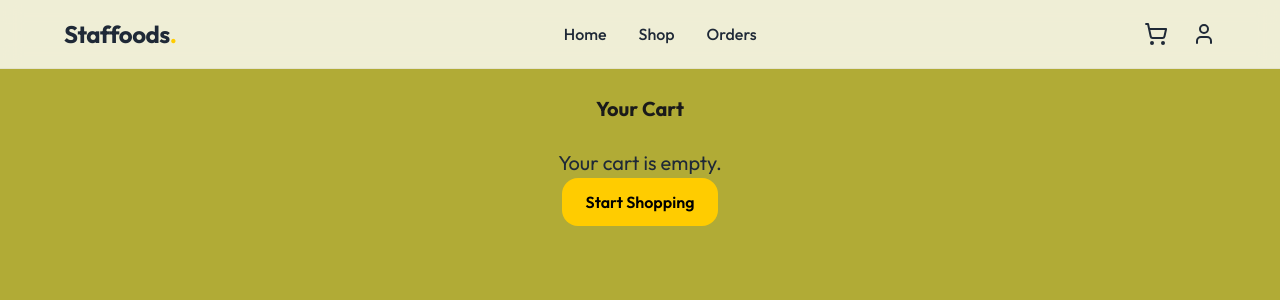
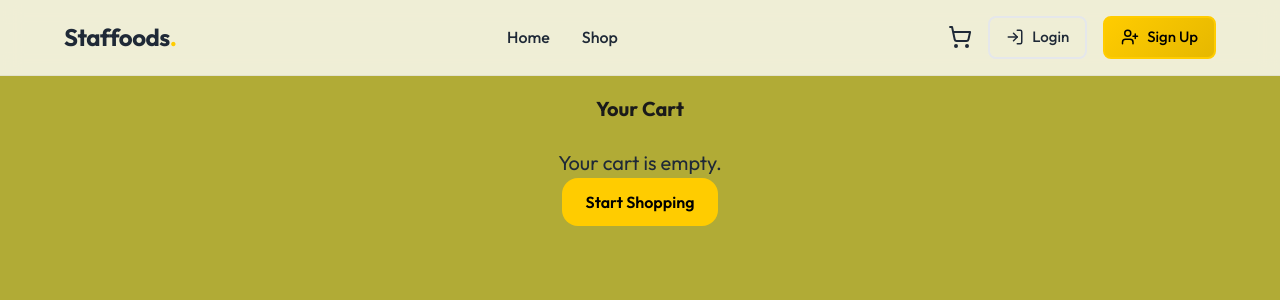
Before and after one commit to PsammystPrime/Staffood, a React (Vite) app in the folder frontend/: page /cart in a window 1280 px wide. Shown: the top 300 px of the page. Built offline with nearby package versions, Linux system fonts and the light colour scheme.

Commit message:
create frontend user authentication sucessfully

```diff
--- a/frontend/src/App.jsx
+++ b/frontend/src/App.jsx
@@ -13,20 +13,38 @@ import AdminProducts from './admin/AdminProducts';
 import AdminOrders from './admin/AdminOrders';
 import AdminUsers from './admin/AdminUsers';
 import { ShopProvider } from './context/ShopContext';
+import { AuthProvider } from './context/AuthContext';
+import ProtectedRoute from './components/ProtectedRoute';
 
 function App() {
   return (
+    <AuthProvider>
       <ShopProvider>
         <BrowserRouter>
           <Routes>
             <Route path="/" element={<Home />} />
             <Route path="/cart" element={<Cart />} />
-          <Route path="/checkout" element={<Checkout />} />
-          <Route path="/history" element={<OrderHistory />} />
             <Route path="/products" element={<Shop />} />
-          <Route path="/profile" element={<Profile />} />
             <Route path="/login" element={<Login />} />
             <Route path="/register" element={<Register />} />
+
+            {/* Protected Routes */}
+            <Route path="/checkout" element={
+              <ProtectedRoute>
+                <Checkout />
+              </ProtectedRoute>
+            } />
+            <Route path="/history" element={
+              <ProtectedRoute>
+                <OrderHistory />
+              </ProtectedRoute>
+            } />
+            <Route path="/profile" element={
+              <ProtectedRoute>
+                <Profile />
+              </ProtectedRoute>
+            } />
+
             <Route path="/admin-login" element={<AdminLogin />} />
             <Route path="/admin" element={<AdminDashboard />} />
             <Route path="/admin/products" element={<AdminProducts />} />
@@ -35,6 +53,7 @@ function App() {
           </Routes>
         </BrowserRouter>
       </ShopProvider>
+    </AuthProvider>
   );
 }
 
--- a/frontend/src/components/Navbar.css
+++ b/frontend/src/components/Navbar.css
@@ -45,7 +45,62 @@
 .nav-actions {
     display: flex;
     align-items: center;
-    gap: 1.5rem;
+    gap: 1rem;
+}
+
+.btn-auth {
+    display: flex;
+    align-items: center;
+    gap: 0.5rem;
+    padding: 0.5rem 1rem;
+    border-radius: 0.5rem;
+    font-weight: 500;
+    transition: all 0.2s;
+    text-decoration: none;
+    font-size: 0.9375rem;
+    border: 2px solid transparent;
+}
+
+.btn-auth {
+    color: var(--color-text);
+    border-color: #e5e7eb;
+}
+
+.btn-auth:hover {
+    background-color: #f9fafb;
+    border-color: var(--color-primary);
+}
+
+.btn-auth-primary {
+    background: linear-gradient(135deg, var(--color-primary) 0%, var(--color-primary-dark) 100%);
+    color: #000;
+    border-color: var(--color-primary);
+}
+
+.btn-auth-primary:hover {
+    transform: translateY(-1px);
+    box-shadow: var(--shadow-md);
+}
+
+.mobile-menu-logout {
+    display: flex;
+    align-items: center;
+    gap: 0.75rem;
+    padding: 0.75rem 1.5rem;
+    background: none;
+    border: none;
+    color: #EF4444;
+    font-weight: 500;
+    transition: background-color 0.2s;
+    cursor: pointer;
+    width: 100%;
+    text-align: left;
+    font-family: inherit;
+    font-size: 1rem;
+}
+
+.mobile-menu-logout:hover {
+    background-color: rgba(239, 68, 68, 0.1);
 }
 
 .cart-icon {
--- a/frontend/src/components/Navbar.jsx
+++ b/frontend/src/components/Navbar.jsx
@@ -1,16 +1,25 @@
 import React, { useState } from 'react';
-import { Link } from 'react-router-dom';
-import { ShoppingCart, User, Menu, X, Home, Store, Package, UserCircle } from 'lucide-react';
+import { Link, useNavigate } from 'react-router-dom';
+import { ShoppingCart, User, Menu, X, Home, Store, Package, UserCircle, LogIn, UserPlus, LogOut } from 'lucide-react';
 import { useShop } from '../context/ShopContext';
+import { useAuth } from '../context/AuthContext';
 import './Navbar.css';
 
 const Navbar = () => {
     const { getCartCount } = useShop();
+    const { user, isAuthenticated, logout } = useAuth();
+    const navigate = useNavigate();
     const [isMenuOpen, setIsMenuOpen] = useState(false);
     const count = getCartCount();
 
     const toggleMenu = () => setIsMenuOpen(!isMenuOpen);
     const closeMenu = () => setIsMenuOpen(false);
+
+    const handleLogout = () => {
+        logout();
+        closeMenu();
+        navigate('/'); // Navigate to home after logout
+    };
 
     return (
         <nav className="navbar">
@@ -23,7 +32,7 @@ const Navbar = () => {
                 <div className="nav-links">
                     <Link to="/">Home</Link>
                     <Link to="/products">Shop</Link>
-                    <Link to="/history">Orders</Link>
+                    {isAuthenticated() && <Link to="/history">Orders</Link>}
                 </div>
 
                 <div className="nav-actions">
@@ -32,9 +41,24 @@ const Navbar = () => {
                         {count > 0 && <span className="cart-badge">{count}</span>}
                     </Link>
 
-                    <Link to="/profile" className="user-icon" onClick={closeMenu}>
+                    {/* Show Login/Signup for unauthenticated users */}
+                    {!isAuthenticated() ? (
+                        <>
+                            <Link to="/login" className="btn-auth desktop-only" onClick={closeMenu}>
+                                <LogIn size={18} />
+                                <span>Login</span>
+                            </Link>
+                            <Link to="/register" className="btn-auth btn-auth-primary desktop-only" onClick={closeMenu}>
+                                <UserPlus size={18} />
+                                <span>Sign Up</span>
+                            </Link>
+                        </>
+                    ) : (
+                        /* Show Profile for authenticated users */
+                        <Link to="/profile" className="user-icon desktop-only" onClick={closeMenu}>
                             <User size={24} />
                         </Link>
+                    )}
 
                     <button className="menu-icon" onClick={toggleMenu}>
                         {isMenuOpen ? <X size={24} /> : <Menu size={24} />}
@@ -53,6 +77,9 @@ const Navbar = () => {
                         <Store size={20} />
                         <span>Shop</span>
                     </Link>
+
+                    {isAuthenticated() ? (
+                        <>
                             <Link to="/history" onClick={closeMenu}>
                                 <Package size={20} />
                                 <span>Orders</span>
@@ -61,6 +88,23 @@ const Navbar = () => {
                                 <UserCircle size={20} />
                                 <span>My Profile</span>
                             </Link>
+                            <button className="mobile-menu-logout" onClick={handleLogout}>
+                                <LogOut size={20} />
+                                <span>Logout</span>
+                            </button>
+                        </>
+                    ) : (
+                        <>
+                            <Link to="/login" onClick={closeMenu}>
+                                <LogIn size={20} />
+                                <span>Login</span>
+                            </Link>
+                            <Link to="/register" onClick={closeMenu}>
+                                <UserPlus size={20} />
+                                <span>Sign Up</span>
+                            </Link>
+                        </>
+                    )}
                 </div>
             )}
         </nav>
--- /dev/null
+++ b/frontend/src/components/ProtectedRoute.jsx
@@ -0,0 +1,31 @@
+import React from 'react';
+import { Navigate } from 'react-router-dom';
+import { useAuth } from '../context/AuthContext';
+
+const ProtectedRoute = ({ children }) => {
+    const { isAuthenticated, loading } = useAuth();
+
+    // Show nothing while checking authentication
+    if (loading) {
+        return (
+            <div style={{
+                display: 'flex',
+                justifyContent: 'center',
+                alignItems: 'center',
+                minHeight: '100vh'
+            }}>
+                <div>Loading...</div>
+            </div>
+        );
+    }
+
+    // Redirect to login if not authenticated
+    if (!isAuthenticated()) {
+        return <Navigate to="/login" replace />;
+    }
+
+    // Render the protected component
+    return children;
+};
+
+export default ProtectedRoute;
--- /dev/null
+++ b/frontend/src/context/AuthContext.jsx
@@ -0,0 +1,74 @@
+import React, { createContext, useContext, useState, useEffect } from 'react';
+
+const AuthContext = createContext();
+
+export const useAuth = () => {
+    const context = useContext(AuthContext);
+    if (!context) {
+        throw new Error('useAuth must be used within AuthProvider');
+    }
+    return context;
+};
+
+export const AuthProvider = ({ children }) => {
+    const [user, setUser] = useState(null);
+    const [token, setToken] = useState(null);
+    const [loading, setLoading] = useState(true);
+
+    // Check for existing auth on mount
+    useEffect(() => {
+        const storedToken = localStorage.getItem('token');
+        const storedUser = localStorage.getItem('user');
+
+        if (storedToken && storedUser) {
+            try {
+                const parsedUser = JSON.parse(storedUser);
+                setToken(storedToken);
+                setUser(parsedUser);
+            } catch (error) {
+                console.error('Error parsing stored user:', error);
+                logout();
+            }
+        }
+        setLoading(false);
+    }, []);
+
+    const login = (token, userData) => {
+        localStorage.setItem('token', token);
+        localStorage.setItem('user', JSON.stringify(userData));
+        setToken(token);
+        setUser(userData);
+    };
+
+    const logout = () => {
+        localStorage.removeItem('token');
+        localStorage.removeItem('user');
+        setToken(null);
+        setUser(null);
+    };
+
+    const updateUser = (userData) => {
+        localStorage.setItem('user', JSON.stringify(userData));
+        setUser(userData);
+    };
+
+    const isAuthenticated = () => {
+        return !!token && !!user;
+    };
+
+    const value = {
+        user,
+        token,
+        loading,
+        login,
+        logout,
+        updateUser,
+        isAuthenticated
+    };
+
+    return (
+        <AuthContext.Provider value={value}>
+            {children}
+        </AuthContext.Provider>
+    );
+};
--- a/frontend/src/pages/Login.jsx
+++ b/frontend/src/pages/Login.jsx
@@ -1,10 +1,12 @@
 import React, { useState } from 'react';
 import { Link, useNavigate } from 'react-router-dom';
 import { Mail, Lock, Eye, EyeOff } from 'lucide-react';
+import { useAuth } from '../context/AuthContext';
 import './Auth.css';
 
 const Login = () => {
     const navigate = useNavigate();
+    const { login } = useAuth();
     const [showPassword, setShowPassword] = useState(false);
     const [formData, setFormData] = useState({
         email: '',
@@ -38,9 +40,8 @@ const Login = () => {
             const data = await response.json();
 
             if (response.ok) {
-                // Store token and user data
-                localStorage.setItem('token', data.token);
-                localStorage.setItem('user', JSON.stringify(data.user));
+                // Use AuthContext login
+                login(data.token, data.user);
                 // Redirect to home
                 navigate('/');
             } else {
--- a/frontend/src/pages/Register.jsx
+++ b/frontend/src/pages/Register.jsx
@@ -1,10 +1,12 @@
 import React, { useState } from 'react';
 import { Link, useNavigate } from 'react-router-dom';
 import { Mail, Lock, User, Phone, MapPin, Eye, EyeOff } from 'lucide-react';
+import { useAuth } from '../context/AuthContext';
 import './Auth.css';
 
 const Register = () => {
     const navigate = useNavigate();
+    const { login } = useAuth();
     const [showPassword, setShowPassword] = useState(false);
     const [formData, setFormData] = useState({
         username: '',
@@ -60,9 +62,8 @@ const Register = () => {
             const data = await response.json();
 
             if (response.ok) {
-                // Store token
-                localStorage.setItem('token', data.token);
-                localStorage.setItem('user', JSON.stringify(data.user));
+                // Use AuthContext login
+                login(data.token, data.user);
                 // Redirect to home
                 navigate('/');
             } else {
```
Lines whose indentation alone changed are shown as unchanged.
